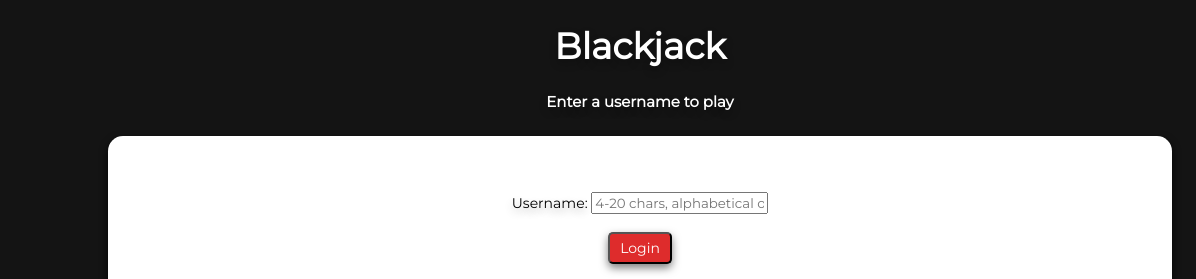
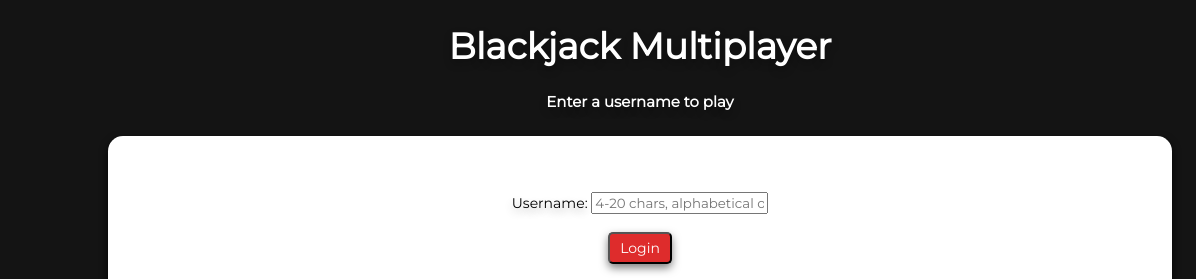
Before and after one commit to BhavnoorSaini/Multiplayer-Blackjack, a plain HTML site: page Player/index.html in a window 1280 px wide. Shown: the top 279 px of the page, 0-1196 px from the left. Drawn offline with Linux system fonts and the light colour scheme; no server answers.

```diff
--- a/Backend/package.json
+++ b/Backend/package.json
@@ -9,6 +9,7 @@
     "cors": "^2.8.5",
     "express": "^4.21.1",
     "mongodb": "^6.10.0",
-    "socket.io": "^4.8.1"
+    "socket.io": "^4.8.1",
+    "sockets": "^0.4.2"
   }
 }
--- a/Player/index.html
+++ b/Player/index.html
@@ -7,7 +7,7 @@
 <!doctype html>
 <html lang="en">
   <head>
-    <title>Blackjack I</title>
+    <title>Blackjack</title>
     <link href="assets/style/style.css"  rel="stylesheet" type="text/css"/>
   </head>
   <body>
@@ -16,7 +16,7 @@
         <img src="assets/img/github-corner-right.svg" alt="GitHub Link" width="80" height="80" >
       </a>
     </div>
-    <h1 style="color: white;">Blackjack</h1>
+    <h1 style="color: white;">Blackjack Multiplayer</h1>
     <h5 style="color: white;">Enter a username to play</h5>
     <div class="rounded-box">
       <br><br>
```
Also changed, not shown: Player/gameplay.html (+2 -4 lines), Backend/routes.js (line endings or trailing spaces), Player/assets/js/app.js (line endings or trailing spaces), 1 other file.
